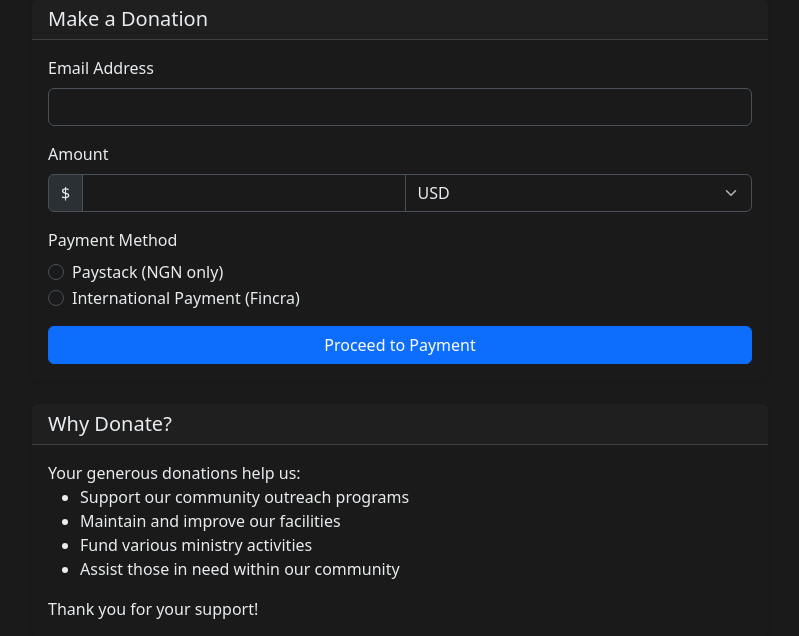
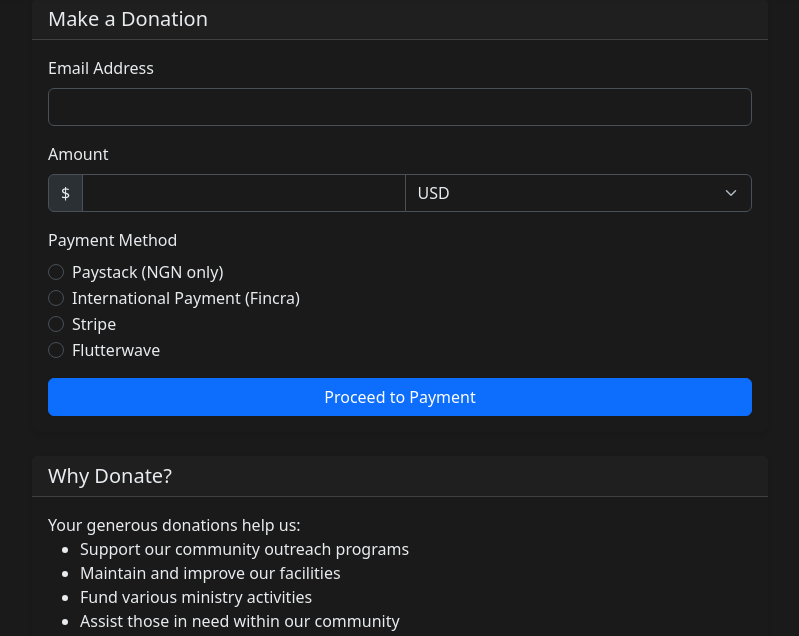
Before and after one commit to Nmor/covenant-connect, a Flask app: page /donate in a window 1280 px wide. Shown: the part 61-697 px from the top of the page, without its empty margins (240-1039 px from the left). Run offline with Flask 3, Linux system fonts and the light colour scheme; some libraries are stand-ins or nearby versions.

Commit message:
Add stripe and flutterwave donation methods with internal dashboard

```diff
--- a/app.py
+++ b/app.py
@@ -54,6 +54,7 @@
     from routes.gallery import gallery_bp
     from routes.donations import donations_bp
     from routes.notifications import notifications_bp
+    from routes.internal import internal_bp
 
     app.register_blueprint(home_bp)
     app.register_blueprint(auth_bp)
@@ -64,6 +65,7 @@
     app.register_blueprint(gallery_bp)
     app.register_blueprint(donations_bp)
     app.register_blueprint(notifications_bp)
+    app.register_blueprint(internal_bp)
 
     # Context processors
     @app.context_processor
--- a/config.py
+++ b/config.py
@@ -19,3 +19,5 @@
     CORS_ORIGINS = os.getenv('CORS_ORIGINS', '*')
     PAYSTACK_SECRET_KEY = os.getenv('PAYSTACK_SECRET_KEY')
     FINCRA_SECRET_KEY = os.getenv('FINCRA_SECRET_KEY')
+    STRIPE_SECRET_KEY = os.getenv('STRIPE_SECRET_KEY')
+    FLUTTERWAVE_SECRET_KEY = os.getenv('FLUTTERWAVE_SECRET_KEY')
--- a/routes/donations.py
+++ b/routes/donations.py
@@ -139,6 +139,40 @@
                 current_app.logger.error(f"Fincra payment initialization error: {str(e)}")
                 flash('Payment initialization failed. Please try again later.', 'danger')
                 return redirect(url_for('donations.donate'))
+        elif payment_method == 'stripe':
+            try:
+                secret_key = current_app.config.get('STRIPE_SECRET_KEY')
+                if not secret_key:
+                    flash('Payment processing is temporarily unavailable.', 'danger')
+                    current_app.logger.error("Stripe secret key not configured")
+                    return redirect(url_for('donations.donate'))
+
+                # TODO: Make API call to Stripe to initialize payment
+                flash('Payment initialization successful!', 'success')
+                return redirect(url_for('donations.donate'))
+
+            except Exception as e:
+                current_app.logger.error(f"Stripe payment initialization error: {str(e)}")
+                flash('Payment initialization failed. Please try again later.', 'danger')
+                return redirect(url_for('donations.donate'))
+
+        elif payment_method == 'flutterwave':
+            try:
+                secret_key = current_app.config.get('FLUTTERWAVE_SECRET_KEY')
+                if not secret_key:
+                    flash('Payment processing is temporarily unavailable.', 'danger')
+                    current_app.logger.error("Flutterwave secret key not configured")
+                    return redirect(url_for('donations.donate'))
+
+                # TODO: Make API call to Flutterwave to initialize payment
+                flash('Payment initialization successful!', 'success')
+                return redirect(url_for('donations.donate'))
+
+            except Exception as e:
+                current_app.logger.error(f"Flutterwave payment initialization error: {str(e)}")
+                flash('Payment initialization failed. Please try again later.', 'danger')
+                return redirect(url_for('donations.donate'))
+
         else:
             flash('Invalid payment method or currency combination.', 'danger')
             return redirect(url_for('donations.donate'))
--- a/templates/donations.html
+++ b/templates/donations.html
@@ -67,6 +67,20 @@
                                     International Payment (Fincra)
                                 </label>
                             </div>
+                            <div class="form-check">
+                                <input class="form-check-input" type="radio" name="payment_method"
+                                       id="stripe" value="stripe" required>
+                                <label class="form-check-label" for="stripe">
+                                    Stripe
+                                </label>
+                            </div>
+                            <div class="form-check">
+                                <input class="form-check-input" type="radio" name="payment_method"
+                                       id="flutterwave" value="flutterwave" required>
+                                <label class="form-check-label" for="flutterwave">
+                                    Flutterwave
+                                </label>
+                            </div>
                             <div class="invalid-feedback">
                                 Please select a payment method.
                             </div>
@@ -128,6 +142,8 @@
                 fincraFields.style.display = 'block';
             } else {
                 fincraFields.style.display = 'none';
+            }
+            if (this.value === 'paystack') {
                 currencySelect.value = 'NGN';
             }
         });
```
Also changed, not shown: routes/internal.py (added, +16 -0 lines), templates/internal/dashboard.html (added, +15 -0 lines), tests/test_donation.py (+30 -0 lines), tests/test_internal_dashboard.py (added, +31 -0 lines), 1 other file.
